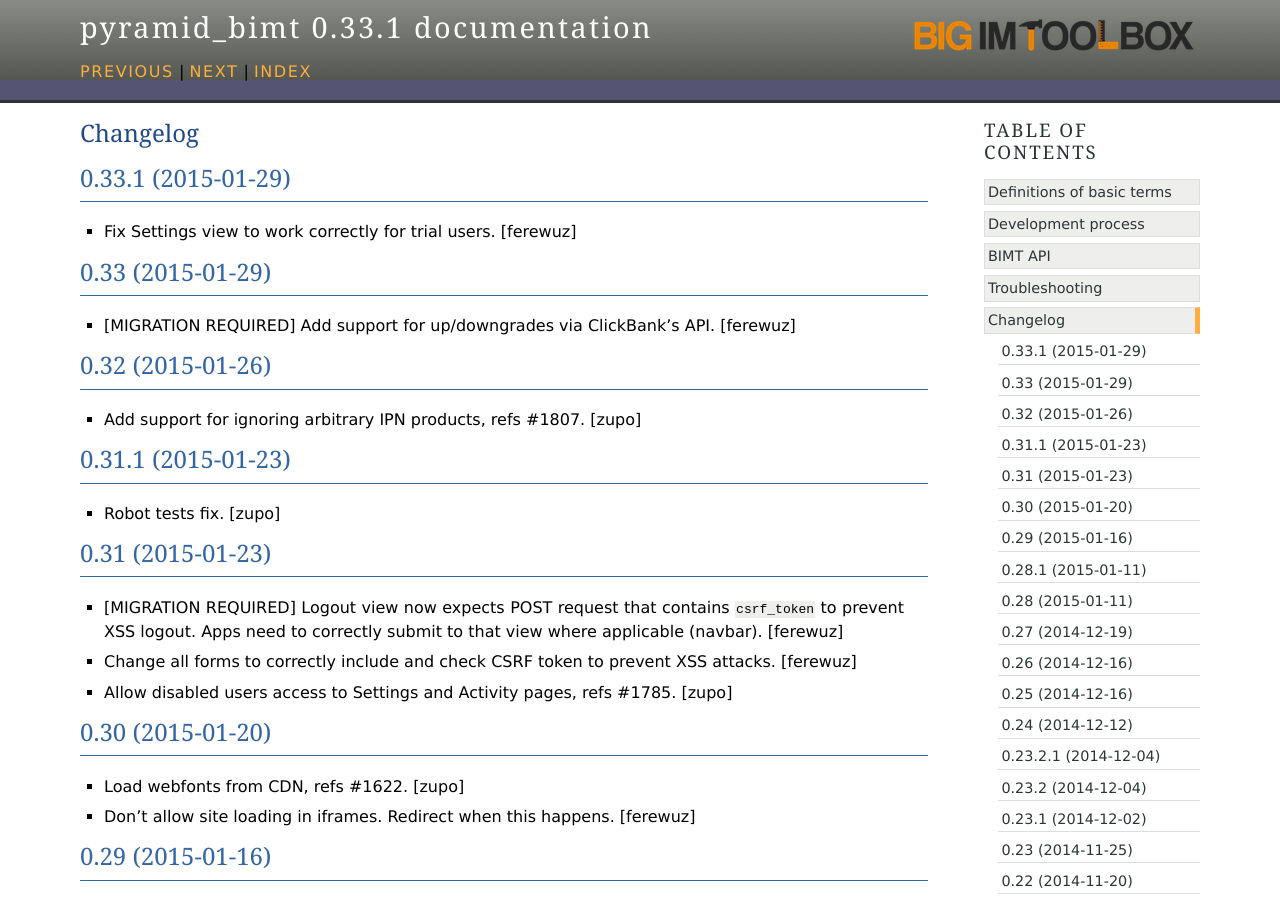
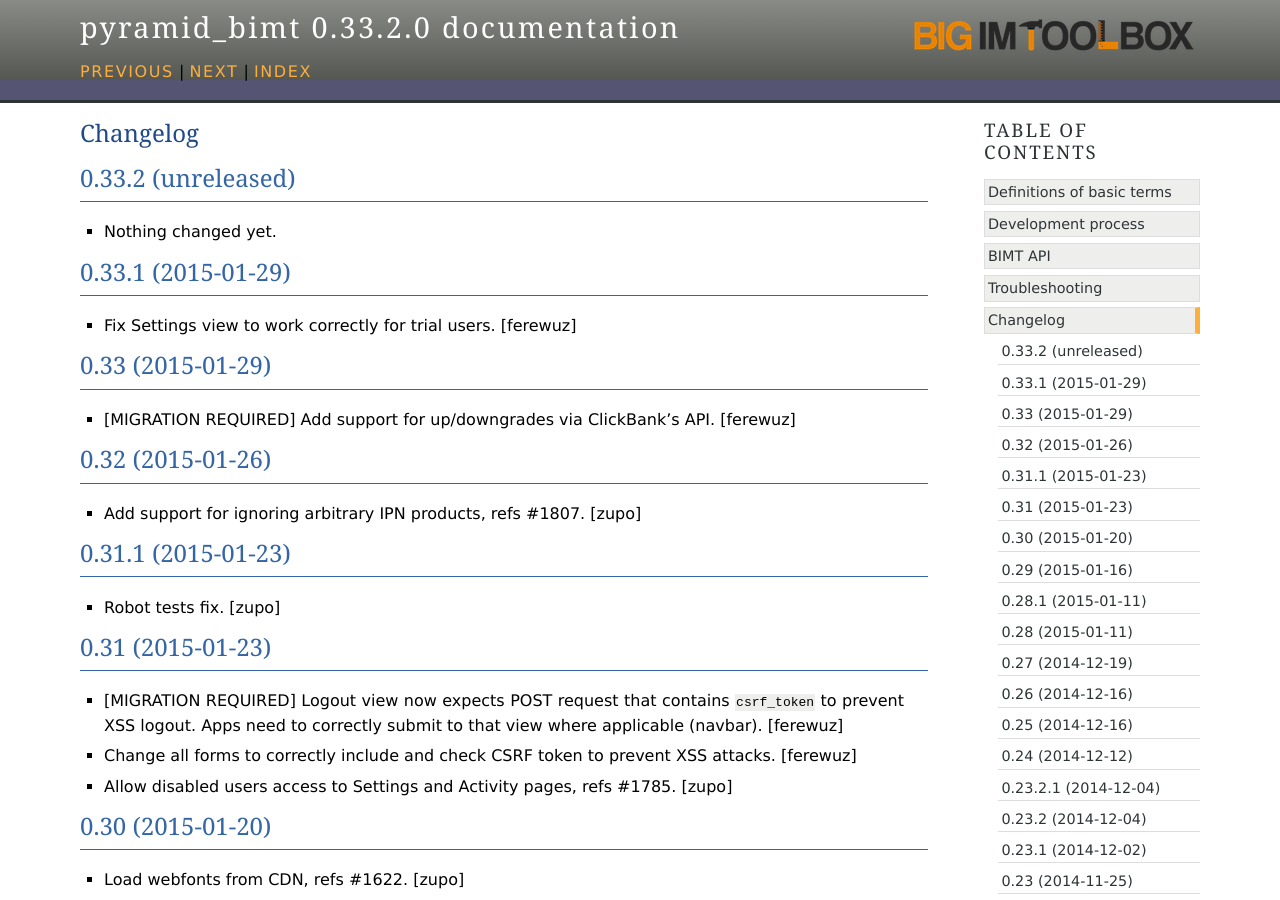
Before and after one commit to persho/pyramid_bimt, a Sphinx documentation site: the page built from docs/CHANGELOG.rst, in a window 1280 px wide and 900 px high. Built offline with Sphinx 7.4.7, drawn with Linux system fonts in a browser that asks for light colours.

Commit message:
Back to development: 0.33.2

```diff
--- a/docs/CHANGELOG.rst
+++ b/docs/CHANGELOG.rst
@@ -1,5 +1,11 @@
 Changelog
 =========
+
+
+0.33.2 (unreleased)
+-------------------
+
+- Nothing changed yet.
 
 
 0.33.1 (2015-01-29)
--- a/setup.py
+++ b/setup.py
@@ -18,7 +18,7 @@
 
 setup(
     name='pyramid_bimt',
-    version='0.33.1',
+    version='0.33.2.dev0',
     description='Base package for BIMT apps.',
     long_description=long_description,
     classifiers=[
```
